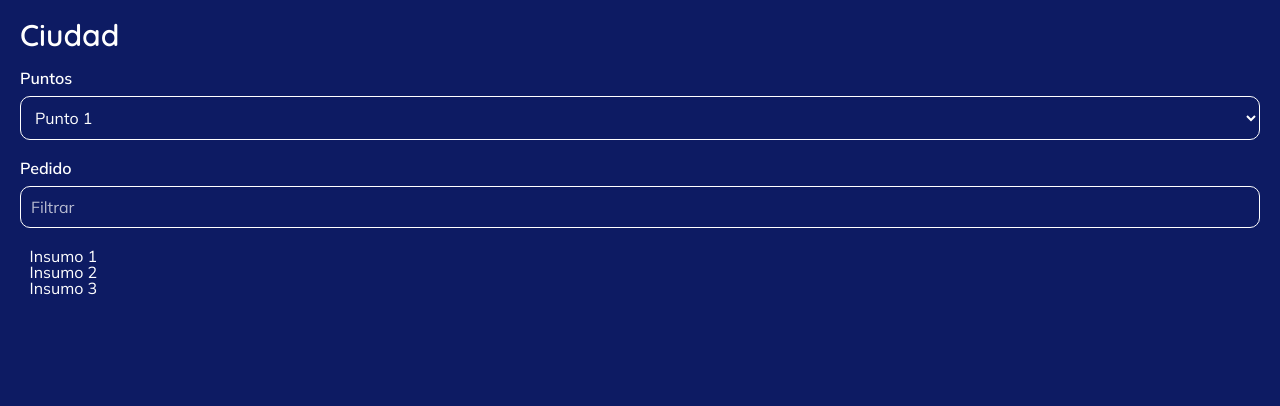
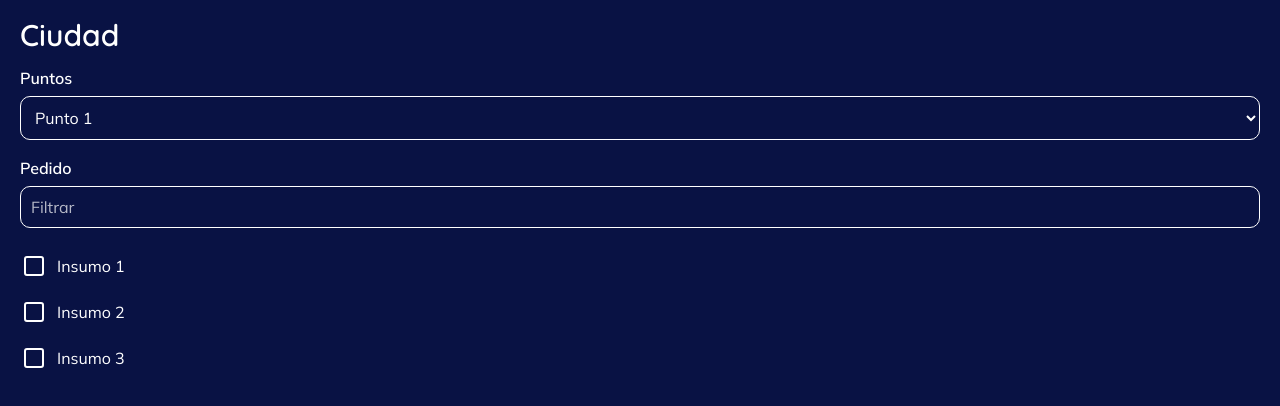
Before and after one commit to Sok4h/SOS-Colombia, a plain HTML site: page index.html in a window 1280 px wide. Drawn offline with Linux system fonts and the light colour scheme.

Commit message:
Styled checkboxes

```diff
--- a/styles/_checkbox.scss
+++ b/styles/_checkbox.scss
@@ -0,0 +1,22 @@
+.checkbox {
+    display: flex;
+    align-items: center;
+    width: 100%;
+    margin: 1rem auto ;
+
+    &__label {
+        margin: 10px;
+    }
+
+    &__input {
+        width: 2rem;
+        height: 2rem;
+        border: 2px $white solid;
+        border-radius: 3px;
+        transition: background-color 0.2s ease-out;
+
+        &:checked {
+            background-color: $white;
+        }
+    }
+}
--- a/styles/_texfield.scss
+++ b/styles/_texfield.scss
@@ -26,4 +26,6 @@
             color: $blueDark;
         }
     }
+
+
 }
--- a/styles/main.scss
+++ b/styles/main.scss
@@ -10,6 +10,6 @@ html {
 
 body {
     padding: 2rem;
-    background-color: $blueDark;
+    background-color: $bg;
     color: $white
 }
--- a/styles/utils/_colors.scss
+++ b/styles/utils/_colors.scss
@@ -1,4 +1,5 @@
 $white: #FFFFFF;
 $blueDark: #0D1B63;
+$bg: #091244;
 $blue: #0078C9;
 $red: #E70808;
```
Also changed, not shown: styles/main.css, 1 other file.
